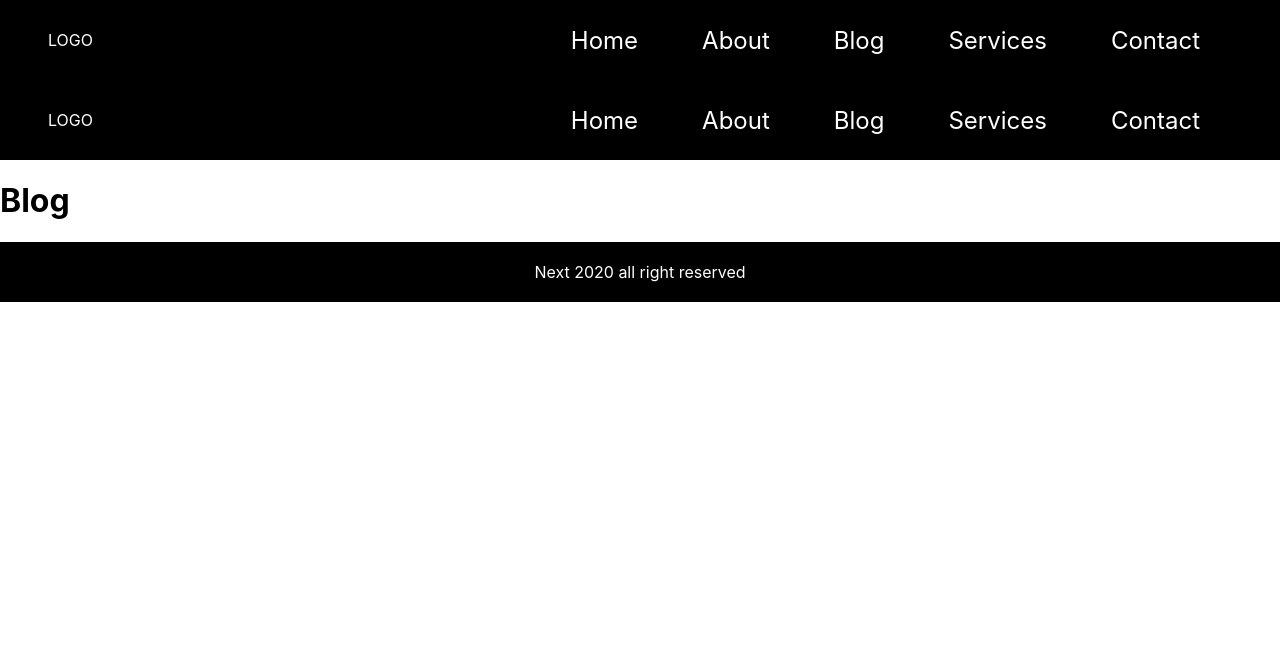
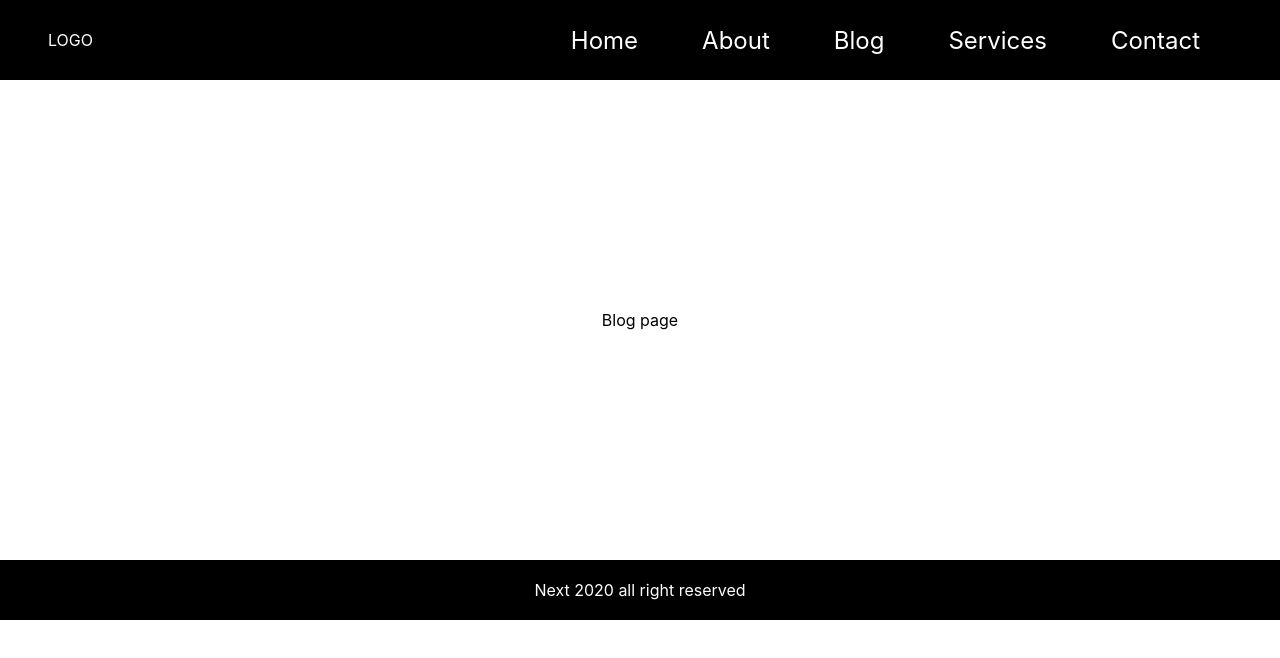
Before and after one commit to domchu/freedom-life-church-website-using-Next-React, a Next.js app: page /blog in a window 1280 px wide. Shown: the top 658 px of the page. Built offline with nearby package versions, Linux system fonts and the light colour scheme.

Commit message:
text:added texts to the pages

```diff
--- a/pages/Contact.jsx
+++ b/pages/Contact.jsx
@@ -8,11 +8,11 @@ const Hero = styled.div`
   display: flex;
   justify-content: center;
   align-items: center;
-  color: white;
+  background-color: #fff;
 `;
 
 const Heading = styled.h1`
-  color: white;
+  color: #000;
   font-size: 3rem;
   font-weight: bold;
 `;
--- a/pages/about.jsx
+++ b/pages/about.jsx
@@ -8,11 +8,11 @@ const Hero = styled.div`
   display: flex;
   justify-content: center;
   align-items: center;
-  color: white;
+  background-color: #fff;
 `;
 
 const Heading = styled.h1`
-  color: white;
+  color: #000;
   font-size: 3rem;
   font-weight: bold;
 `;
--- a/pages/blog.jsx
+++ b/pages/blog.jsx
@@ -1,5 +1,21 @@
 import Head from "next/head";
-import Navbar from "../Components/Navbar";
+// import Navbar from "../Components/Navbar";
+import styles from "../styles/Home.module.css";
+import styled from "styled-components";
+
+const Hero = styled.div`
+  height: 60vh;
+  display: flex;
+  justify-content: center;
+  align-items: center;
+  background-color: #fff;
+`;
+
+const Heading = styled.h1`
+  color: #000;
+  font-size: 3rem;
+  font-weight: bold;
+`;
 
 export default function Blog() {
   return (
@@ -9,8 +25,9 @@ export default function Blog() {
         <meta name="description" content="Generated by create next app" />
         <link rel="icon" href="/favicon.ico" />
       </Head>
-      <Navbar />
-      <h1>Blog</h1>
+      <Hero>
+        <heading>Blog page</heading>
+      </Hero>
     </>
   );
 }
--- a/pages/services.jsx
+++ b/pages/services.jsx
@@ -8,11 +8,11 @@ const Hero = styled.div`
   display: flex;
   justify-content: center;
   align-items: center;
-  color: white;
+  background-color: #fff;
 `;
 
 const Heading = styled.h1`
-  color: white;
+  color: #000;
   font-size: 3rem;
   font-weight: bold;
 `;
```
Also changed, not shown: pages/index.js (+4 -4 lines).
